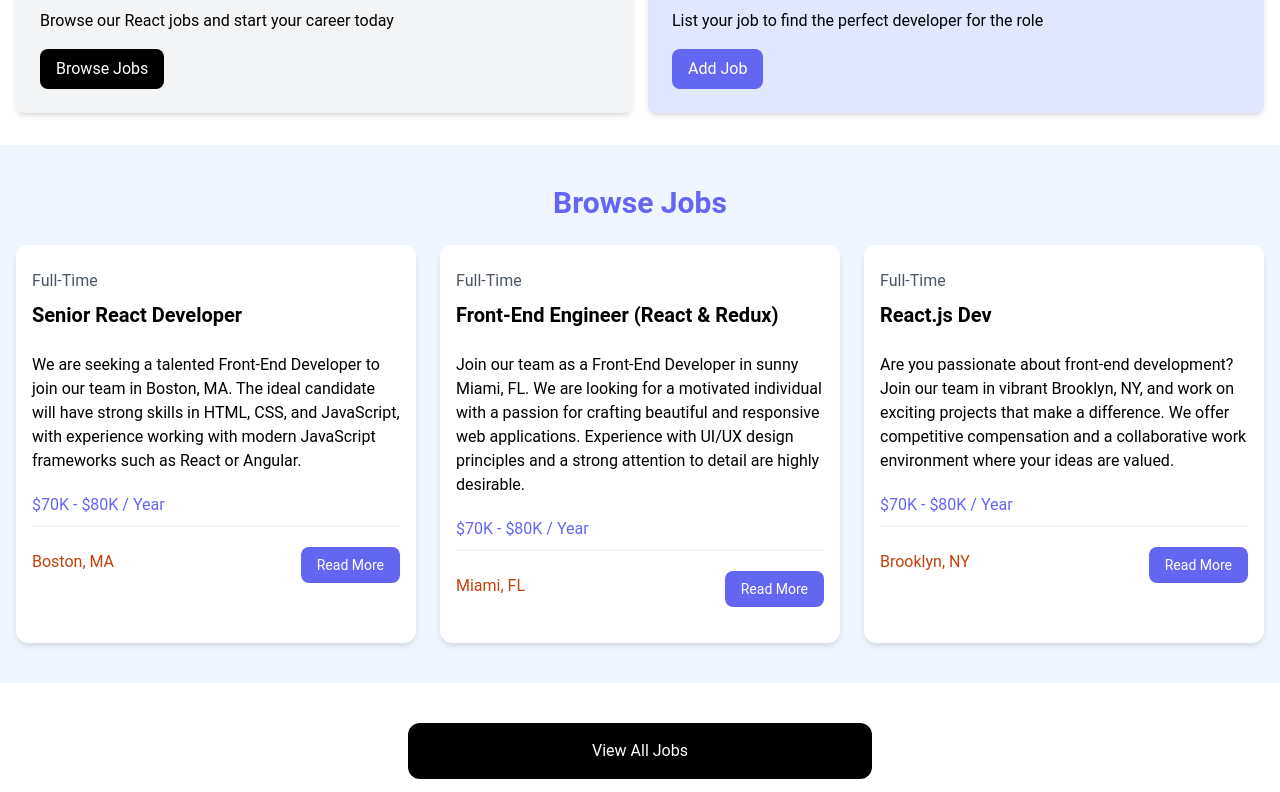
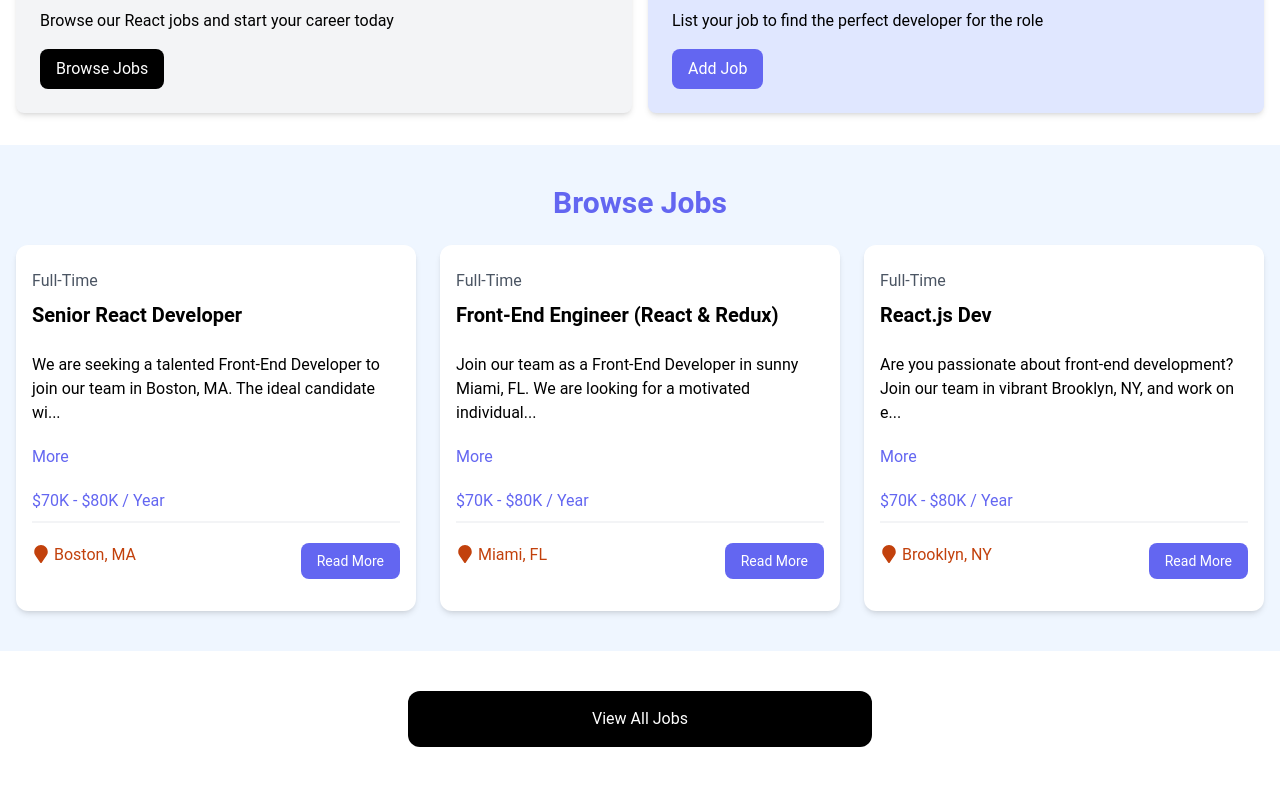
Before and after one commit to Pjoterooo/ReactJobs, a React (Vite) app: page / in a window 1280 px wide. Shown: the part 464-1256 px from the top of the page. Built offline with nearby package versions, Linux system fonts and the light colour scheme.

Commit message:
showMoreAndAddReactIcons

```diff
--- a/package.json
+++ b/package.json
@@ -11,7 +11,8 @@
   },
   "dependencies": {
     "react": "^18.2.0",
-    "react-dom": "^18.2.0"
+    "react-dom": "^18.2.0",
+    "react-icons": "^5.1.0"
   },
   "devDependencies": {
     "@types/react": "^18.2.66",
--- a/src/components/JobListings/components/JobListing.tsx
+++ b/src/components/JobListings/components/JobListing.tsx
@@ -1,6 +1,15 @@
+import { useState } from "react";
+import {FaMapMarker} from "react-icons/fa"
 import { JobListingInterface } from "../../../types/types";
 
 export const JobListing: React.FC<JobListingInterface> = ({ job }) => {
+  const [showFullDescription, setShowFullDescription] = useState(false);
+
+  let description = job.description;
+  if (showFullDescription === false) {
+    description = description.substring(0, 100) + "...";
+  }
+
   return (
     <div className="bg-white rounded-xl shadow-md relative">
       <div className="p-4">
@@ -9,7 +18,14 @@
           <h3 className="text-xl font-bold">{job.title}</h3>
         </div>
 
-        <div className="mb-5">{job.description}</div>
+        <div className="mb-5">{description}</div>
+
+        <button
+          onClick={() => setShowFullDescription(!showFullDescription)}
+          className="text-indigo-500 mb-5 hover-text-indigo-600"
+        >
+          {showFullDescription ? "Less" : "More"}
+        </button>
 
         <h3 className="text-indigo-500 mb-2">{job.salary} / Year</h3>
 
@@ -17,7 +33,7 @@
 
         <div className="flex flex-col lg:flex-row justify-between mb-4">
           <div className="text-orange-700 mb-3">
-            <i className="fa-solid fa-location-dot text-lg"></i>
+            <FaMapMarker className="inline text-lg mb-1 mr-1"/>
             {job.location}
           </div>
           <a
```
Also changed, not shown: 1 other file (tests, documents, lock files or other folders).
